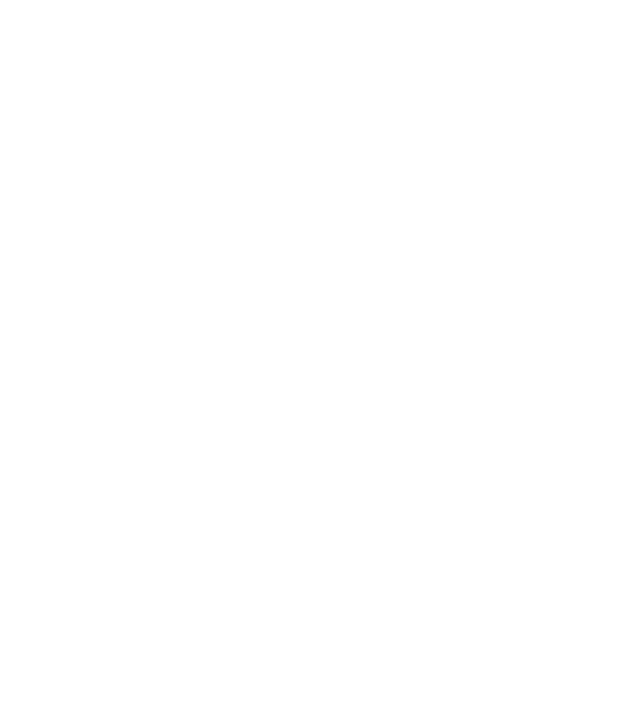
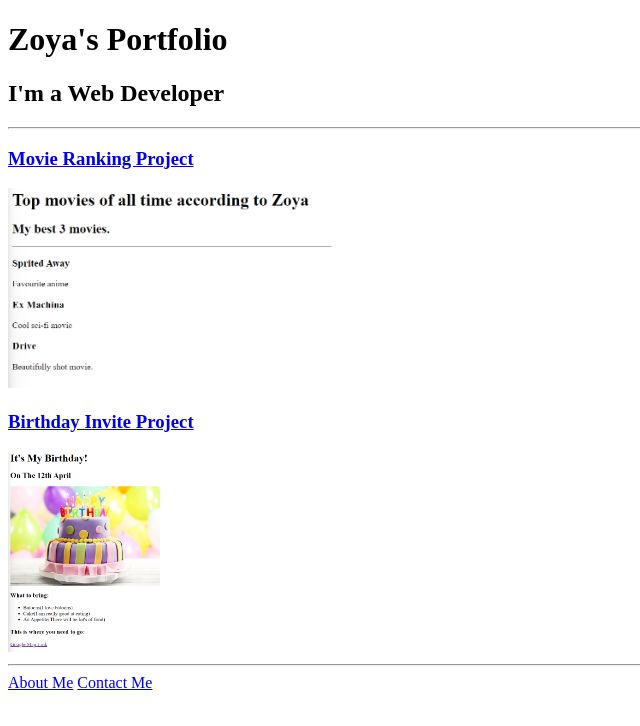
Before and after one commit to Ali-Zoya/Web-Projects, a plain HTML site: page 4.1 Webpages/4.3 HTML Porfolio Project/index.html in a window 1280 px wide. Shown: the whole page, without its empty margins (0-640 px from the left). Drawn offline with Linux system fonts and the light colour scheme.

Commit message:
Portfolio_project

```diff
--- a/4.1 Webpages/4.3 HTML Porfolio Project/index.html
+++ b/4.1 Webpages/4.3 HTML Porfolio Project/index.html
@@ -1,15 +1,24 @@
 <!-- TODO 1: Create the HTML Boilerplate -->
+<!DOCTYPE html>
+<html lang="en">
 
-<!-- TODO 2: Add Your previous projects' HTML into the public folder -->
+<head>
+    <meta charset="UTF-8">
+    <meta name="viewport" content="width=device-width, initial-scale=1.0">
+    <title>My Website</title>
+</head>
 
-<!-- TODO 3: Take screenshots of your project previews and add the images to the images folder -->
+<body>
+    <h1>Zoya's Portfolio</h1>
+    <h2>I'm a Web Developer</h2>
+    <hr/>
+    <h3><a href="../../Movie Rating Website/index.html">Movie Ranking Project</a></h3>
+    <img src="./assets/images/movie-scrennshot.png" height="200" alt="movie ranking website">
+    <h3><a href="../../3.4 Birthday Invite Project/3.4 Birthday Invite Project/index.html">Birthday Invite Project</a></h3>
+    <img src="./assets/images/birthday-screenshot.png" height="200" alt="birthday invite project">
+    <hr/>
+    <a href="./public/about.html">About Me</a>
+    <a href="./public/contact.html">Contact Me</a>
+</body>
 
-<!-- TODO 4: Add titles/subtitles etc. -->
-
-<!-- TODO 5: Add a link to the project pages -->
-
-<!-- TODO 6: Add images to show the project previews
-HINT for TODO 6: You can use the height attribute set to 200 to make the image smaller:
-https://developer.mozilla.org/en-US/docs/Web/HTML/Element/img#attr-height -->
-
-<!-- TODO 7: Add the Contact Me and About Me page links -->
+</html>
```
Also changed, not shown: 4.1 Webpages/4.3 HTML Porfolio Project/assets/images/birthday-screenshot.png (added), 4.1 Webpages/4.3 HTML Porfolio Project/assets/images/movie-scrennshot.png (added).
